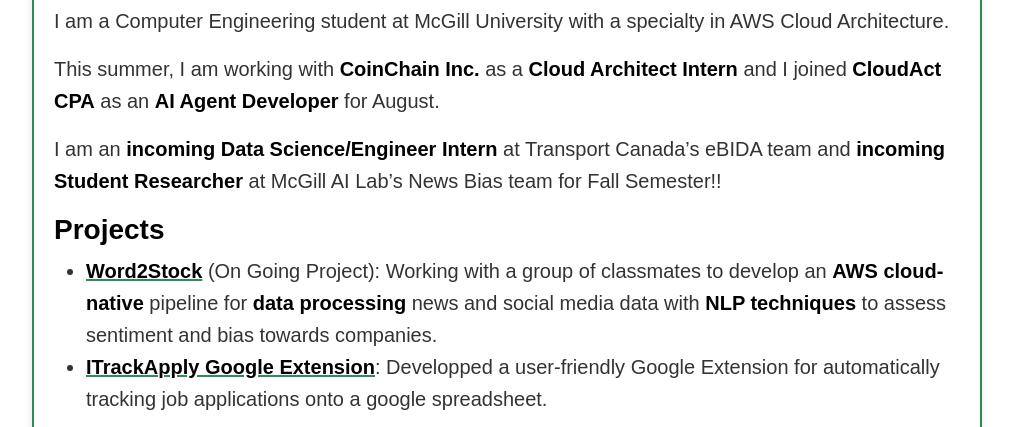
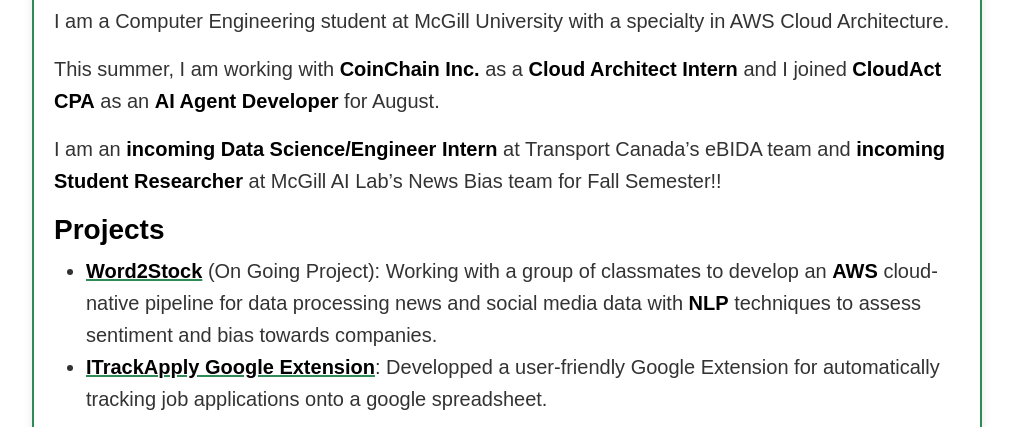
Before and after one commit to peterhxk/peterhxk.github.io, a Jekyll site: the page built from index.markdown, in a window 1280 px wide and 900 px high, scrolled down 391 px, cut to the strip 0-427 px from the top of the window. Shown: the whole strip, without its empty margins (133-1146 px from the left). Built offline with Jekyll 4.4.1, drawn with Linux system fonts in a browser that asks for light colours.

Commit message:
aug 24 push

```diff
--- a/index.markdown
+++ b/index.markdown
@@ -14,7 +14,7 @@ I am an **incoming Data Science/Engineer Intern** at Transport Canada's eBIDA te
 ### **Projects**
 
 - [**Word2Stock**](https://github.com/peterhxk/Word2Stocks) (On Going Project):
-  Working with a group of classmates to develop an **AWS cloud-native** pipeline for **data processing** news and social media data with **NLP techniques** to assess sentiment and bias towards companies.
+  Working with a group of classmates to develop an **AWS** cloud-native pipeline for data processing news and social media data with **NLP** techniques to assess sentiment and bias towards companies.
 - [**ITrackApply Google Extension**](https://www.youtube.com/embed/KrnUM2nuuWE):
 Developped a user-friendly Google Extension for automatically tracking job applications onto a google spreadsheet.
 <div style="text-align: center;">
```
